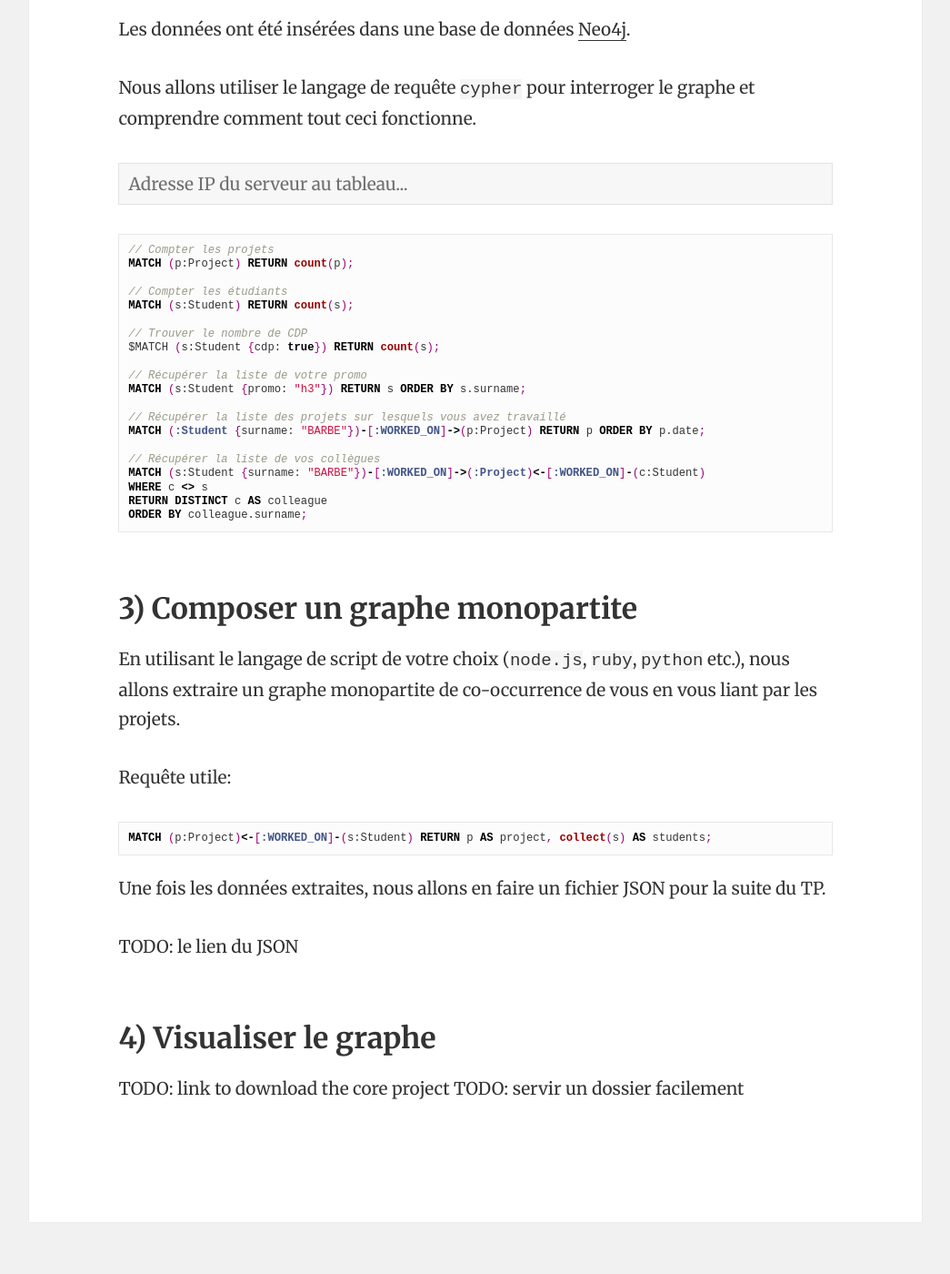
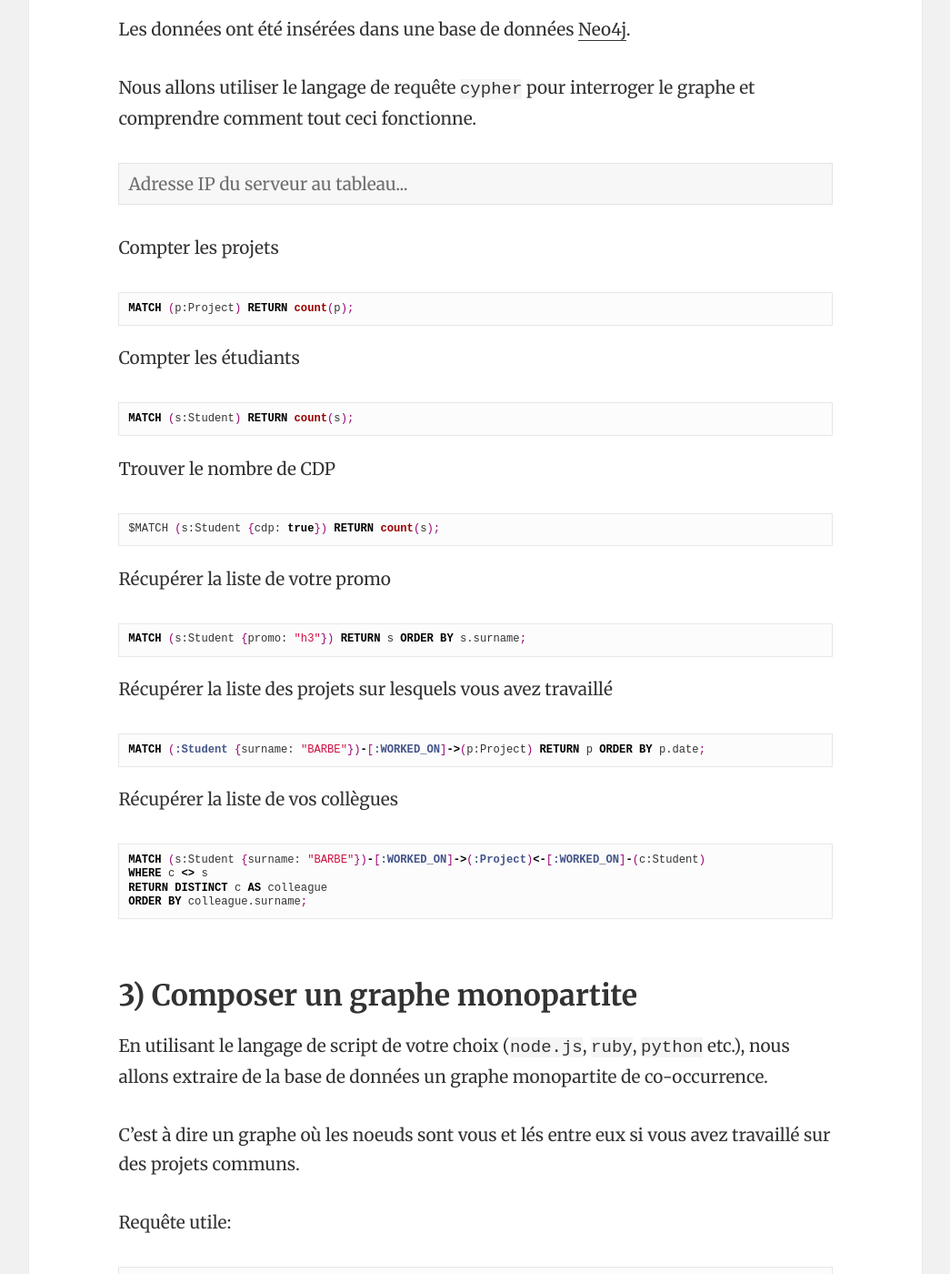
Before and after one commit to Yomguithereal/courses, a Jekyll site: the page built from data/2016/tp/boss.md, in a window 1280 px wide and 1400 px high, scrolled down 798 px. Shown: the whole window at 91% size, without its empty margins (117-1162 px from the left). Built offline with Jekyll 4.4.1, drawn with Linux system fonts in a browser that asks for light colours; some of the changed text lies outside the part shown.

Commit message:
Finishing TP

````diff
--- a/data/2016/scripts/neo4j-viz/index.html
+++ b/data/2016/scripts/neo4j-viz/index.html
@@ -69,7 +71,7 @@
         id: 'e' + i,
         source: edge.source,
         target: edge.target,
-        size: edge.weight,
+        size: Math.pow(edge.weight, 2),
         color: '#ccc'
       });
     });
--- a/data/2016/tp/boss.md
+++ b/data/2016/tp/boss.md
@@ -24,23 +24,39 @@
 
 <input type="text" placeholder="Adresse IP du serveur au tableau..." />
 
+Compter les projets
+
 ```cypher
-// Compter les projets
 MATCH (p:Project) RETURN count(p);
+```
 
-// Compter les étudiants
+Compter les étudiants
+
+```cypher
 MATCH (s:Student) RETURN count(s);
+```
 
-// Trouver le nombre de CDP
+Trouver le nombre de CDP
+
+```cypher
 $MATCH (s:Student {cdp: true}) RETURN count(s);
+```
 
-// Récupérer la liste de votre promo
+Récupérer la liste de votre promo
+
+```cypher
 MATCH (s:Student {promo: "h3"}) RETURN s ORDER BY s.surname;
+```
 
-// Récupérer la liste des projets sur lesquels vous avez travaillé
+Récupérer la liste des projets sur lesquels vous avez travaillé
+
+```cypher
 MATCH (:Student {surname: "BARBE"})-[:WORKED_ON]->(p:Project) RETURN p ORDER BY p.date;
+```
 
-// Récupérer la liste de vos collègues
+Récupérer la liste de vos collègues
+
+```cypher
 MATCH (s:Student {surname: "BARBE"})-[:WORKED_ON]->(:Project)<-[:WORKED_ON]-(c:Student)
 WHERE c <> s
 RETURN DISTINCT c AS colleague
@@ -49,7 +65,9 @@
 
 ## 3) Composer un graphe monopartite
 
-En utilisant le langage de script de votre choix (`node.js`, `ruby`, `python` etc.), nous allons extraire un graphe monopartite de co-occurrence de vous en vous liant par les projets.
+En utilisant le langage de script de votre choix (`node.js`, `ruby`, `python` etc.), nous allons extraire de la base de données un graphe monopartite de co-occurrence.
+
+C'est à dire un graphe où les noeuds sont vous et lés entre eux si vous avez travaillé sur des projets communs.
 
 Requête utile:
 
@@ -59,9 +77,34 @@
 
 Une fois les données extraites, nous allons en faire un fichier JSON pour la suite du TP.
 
-TODO: le lien du JSON
+La structure du JSON devra être la suivante:
+
+```json
+{
+  "nodes": [],
+  "edges": []
+}
+```
+
+Pour les paresseux, les JSON est [ici](../resources/graph.json).
+
+Pour voir comment on pourrait faire cela en utilisant node.js, c'est [ici](https://github.com/Yomguithereal/courses/tree/gh-pages/data/2016/scripts/neo4j-export).
 
 ## 4) Visualiser le graphe
 
-TODO: link to download the core project
-TODO: servir un dossier facilement
+Utilisons [sigma.js](http://sigmajs.org/) pour visualiser le graph que nous venons de produire.
+
+Télécharger le squelette du projet [ici](../resources/neo4j-viz.zip).
+
+**Astuce**: Servir un dossier sans stack `apache` ou `nginx` pour des besoins ponctuels:
+
+```bash
+# En utilisant python
+python -m SimpleHTTPServer
+
+# En utilisant node
+npm i http-server
+http-server
+```
+
+Pour les feignants, se rendre [ici](../scripts/neo4j-viz/index.html).
````
Also changed, not shown: other parts of data/2016/scripts/neo4j-viz/index.html (+3 -1 lines), 1 other file.
